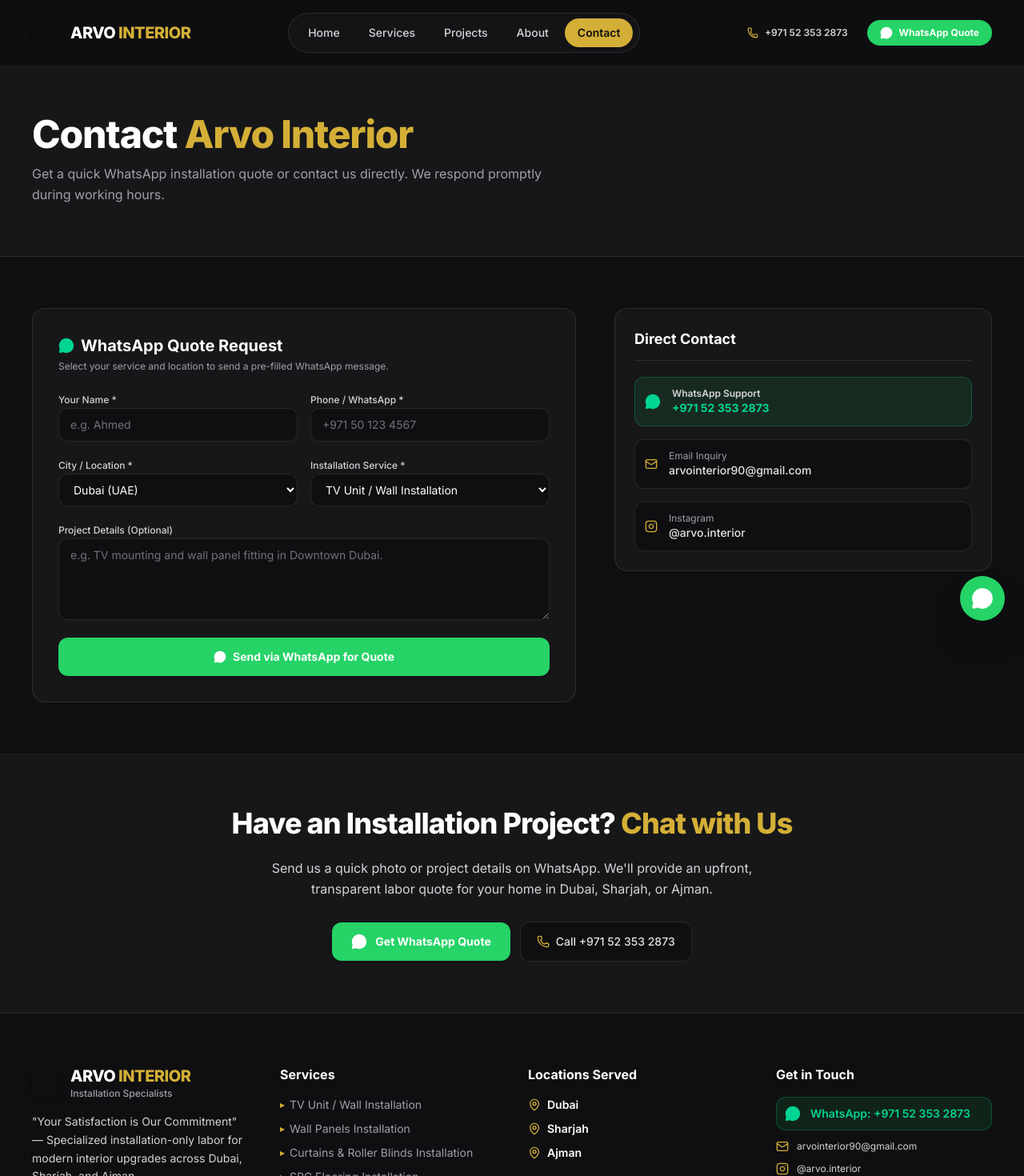
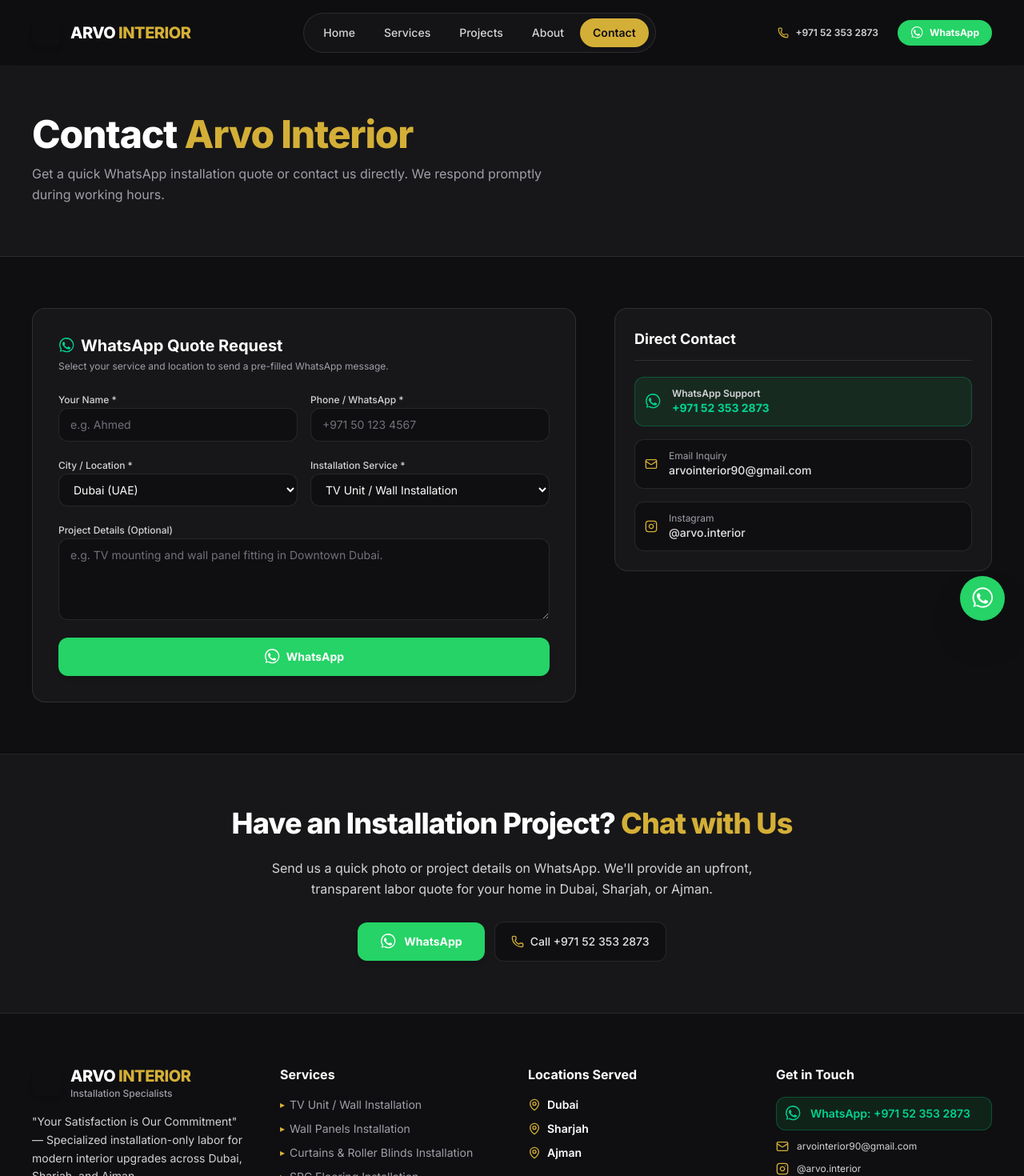
Before and after one commit to ALI-creator307/arvo-interior, a Next.js app: page /contact in a window 1280 px wide. Shown: the top 1470 px of the page at 80% size. Built offline with nearby package versions, Linux system fonts and the light colour scheme.

Commit message:
fix: update WhatsApp icons to official SVG logo and streamline button labels

```diff
--- a/app/contact/page.tsx
+++ b/app/contact/page.tsx
@@ -2,7 +2,8 @@
 
 import React, { useState } from "react";
 import { BUSINESS_INFO, SERVICES, CITIES, getWhatsAppLink } from "@/lib/constants";
-import { MessageCircle, Mail } from "lucide-react";
+import { Mail } from "lucide-react";
+import { WhatsAppIcon } from "@/components/WhatsAppIcon";
 import CTASection from "@/components/CTASection";
 
 function InstagramIcon({ className = "w-5 h-5" }: { className?: string }) {
@@ -59,7 +60,7 @@ Details: ${formData.message || "I would like a quote for installation labor."}`;
           <div className="lg:col-span-7 rounded-2xl bg-charcoal-900 p-6 sm:p-8 border border-white/10 space-y-5">
             <div>
               <h2 className="text-xl font-bold text-white flex items-center gap-2">
-                <MessageCircle className="w-5 h-5 text-emerald-400 fill-current" />
+                <WhatsAppIcon className="w-5 h-5 text-emerald-400" />
                 <span>WhatsApp Quote Request</span>
               </h2>
               <p className="text-xs text-zinc-400 mt-1">
@@ -141,8 +142,8 @@ Details: ${formData.message || "I would like a quote for installation labor."}`;
                 type="submit"
                 className="w-full py-3.5 rounded-xl bg-emerald-whatsapp text-white font-bold text-sm hover:bg-emerald-600 transition-all flex items-center justify-center gap-2 shadow-md"
               >
-                <MessageCircle className="w-4 h-4 fill-current" />
-                <span>Send via WhatsApp for Quote</span>
+                <WhatsAppIcon className="w-5 h-5" />
+                <span>WhatsApp</span>
               </button>
             </form>
           </div>
@@ -162,7 +163,7 @@ Details: ${formData.message || "I would like a quote for installation labor."}`;
                     rel="noopener noreferrer"
                     className="flex items-center gap-3.5 p-3 rounded-xl bg-emerald-whatsapp/10 border border-emerald-500/30 text-emerald-400 hover:bg-emerald-whatsapp hover:text-white transition-all font-semibold"
                   >
-                    <MessageCircle className="w-5 h-5 shrink-0 fill-current" />
+                    <WhatsAppIcon className="w-5 h-5 shrink-0" />
                     <div>
                       <p className="text-xs text-zinc-300">WhatsApp Support</p>
                       <p className="text-sm font-bold">{BUSINESS_INFO.phone}</p>
--- a/app/services/page.tsx
+++ b/app/services/page.tsx
@@ -1,7 +1,8 @@
 import React from "react";
 import Image from "next/image";
-import { SERVICES, BUSINESS_INFO, getWhatsAppLink } from "@/lib/constants";
-import { MessageCircle, Check, Tv, Layers, Blinds, Grid, Paintbrush } from "lucide-react";
+import { SERVICES, getWhatsAppLink } from "@/lib/constants";
+import { Check, Tv, Layers, Blinds, Grid, Paintbrush } from "lucide-react";
+import { WhatsAppIcon } from "@/components/WhatsAppIcon";
 import CTASection from "@/components/CTASection";
 
 export const metadata = {
@@ -100,8 +101,8 @@ export default function ServicesPage() {
                       rel="noopener noreferrer"
                       className="inline-flex items-center justify-center gap-2 px-5 py-3 rounded-xl font-bold bg-emerald-whatsapp text-white text-xs sm:text-sm hover:bg-emerald-600 transition-all shadow-md"
                     >
-                      <MessageCircle className="w-4 h-4 fill-current" />
-                      <span>Request {service.title} Quote</span>
+                      <WhatsAppIcon className="w-4 h-4" />
+                      <span>WhatsApp</span>
                     </a>
                   </div>
                 </div>
--- a/components/CTASection.tsx
+++ b/components/CTASection.tsx
@@ -1,5 +1,6 @@
 import React from "react";
-import { MessageCircle, Phone } from "lucide-react";
+import { Phone } from "lucide-react";
+import { WhatsAppIcon } from "@/components/WhatsAppIcon";
 import { BUSINESS_INFO, getWhatsAppLink } from "@/lib/constants";
 
 export default function CTASection() {
@@ -23,10 +24,10 @@ export default function CTASection() {
             href={ctaWhatsappUrl}
             target="_blank"
             rel="noopener noreferrer"
-            className="w-full sm:w-auto flex items-center justify-center gap-2.5 px-6 py-3.5 rounded-xl text-sm font-bold bg-emerald-whatsapp text-white hover:bg-emerald-600 transition-all shadow-md"
+            className="w-full sm:w-auto flex items-center justify-center gap-2.5 px-7 py-3.5 rounded-xl text-sm font-bold bg-emerald-whatsapp text-white hover:bg-emerald-600 transition-all shadow-md"
           >
-            <MessageCircle className="w-5 h-5 fill-current" />
-            <span>Get WhatsApp Quote</span>
+            <WhatsAppIcon className="w-5 h-5" />
+            <span>WhatsApp</span>
           </a>
 
           <a
--- a/components/CitiesServed.tsx
+++ b/components/CitiesServed.tsx
@@ -1,6 +1,7 @@
 import React from "react";
 import { CITIES, getWhatsAppLink } from "@/lib/constants";
-import { MapPin, MessageCircle } from "lucide-react";
+import { MapPin } from "lucide-react";
+import { WhatsAppIcon } from "@/components/WhatsAppIcon";
 
 export default function CitiesServed() {
   return (
@@ -53,8 +54,8 @@ export default function CitiesServed() {
                     rel="noopener noreferrer"
                     className="w-full flex items-center justify-center gap-2 py-2.5 px-4 rounded-xl text-xs font-bold bg-emerald-whatsapp text-white hover:bg-emerald-600 hover:scale-[1.02] transition-all"
                   >
-                    <MessageCircle className="w-4 h-4 fill-current" />
-                    <span>Request {city.name} Quote</span>
+                    <WhatsAppIcon className="w-4 h-4" />
+                    <span>WhatsApp</span>
                   </a>
                 </div>
               </div>
--- a/components/Footer.tsx
+++ b/components/Footer.tsx
@@ -1,6 +1,7 @@
 import React from "react";
 import Link from "next/link";
-import { MessageCircle, Mail, MapPin } from "lucide-react";
+import { Mail, MapPin } from "lucide-react";
+import { WhatsAppIcon } from "@/components/WhatsAppIcon";
 import { BUSINESS_INFO, SERVICES, CITIES, getWhatsAppLink } from "@/lib/constants";
 
 function InstagramIcon({ className = "w-4 h-4" }: { className?: string }) {
@@ -94,7 +95,7 @@ export default function Footer() {
                   rel="noopener noreferrer"
                   className="flex items-center gap-3 p-2.5 rounded-xl bg-emerald-whatsapp/10 border border-emerald-500/30 text-emerald-400 hover:bg-emerald-whatsapp hover:text-white transition-all font-semibold"
                 >
-                  <MessageCircle className="w-5 h-5 shrink-0 fill-current" />
+                  <WhatsAppIcon className="w-5 h-5 shrink-0" />
                   <span>WhatsApp: {BUSINESS_INFO.phone}</span>
                 </a>
               </li>
--- a/components/Header.tsx
+++ b/components/Header.tsx
@@ -3,7 +3,8 @@
 import React, { useState, useEffect } from "react";
 import Link from "next/link";
 import { usePathname } from "next/navigation";
-import { Menu, X, MessageCircle, Phone } from "lucide-react";
+import { Menu, X, Phone } from "lucide-react";
+import { WhatsAppIcon } from "@/components/WhatsAppIcon";
 import { BUSINESS_INFO, getWhatsAppLink } from "@/lib/constants";
 
 export default function Header() {
@@ -33,10 +34,11 @@ export default function Header() {
 
   return (
     <header
-      className={`fixed top-0 left-0 right-0 z-40 transition-all duration-300 ${isScrolled
+      className={`fixed top-0 left-0 right-0 z-40 transition-all duration-300 ${
+        isScrolled
           ? "glass-header py-3 shadow-xl"
           : "bg-charcoal-950/90 backdrop-blur-md py-4 border-b border-white/5"
-        }`}
+      }`}
     >
       <div className="max-w-[1400px] mx-auto px-4 sm:px-6 lg:px-10 flex items-center justify-between">
         {/* Brand Logo */}
@@ -59,10 +61,11 @@ export default function Header() {
               <Link
                 key={link.name}
                 href={link.href}
-                className={`px-4 py-2 rounded-full text-sm font-medium transition-all ${isActive
+                className={`px-4 py-2 rounded-full text-sm font-medium transition-all ${
+                  isActive
                     ? "bg-gold-500 text-charcoal-950 font-semibold shadow-sm"
                     : "text-zinc-300 hover:text-white hover:bg-white/5"
-                  }`}
+                }`}
               >
                 {link.name}
               </Link>
@@ -84,10 +87,10 @@ export default function Header() {
             href={headerWhatsappUrl}
             target="_blank"
             rel="noopener noreferrer"
-            className="flex items-center gap-2 px-4 py-2 rounded-full text-xs font-bold bg-emerald-whatsapp text-white whatsapp-glow hover:bg-emerald-600 transition-all hover:scale-105 active:scale-95"
+            className="flex items-center gap-2 px-4 py-2 rounded-full text-xs font-bold bg-emerald-whatsapp text-white hover:bg-emerald-600 transition-all hover:scale-105 active:scale-95"
           >
-            <MessageCircle className="w-4 h-4 fill-current" />
-            <span>WhatsApp Quote</span>
+            <WhatsAppIcon className="w-4 h-4" />
+            <span>WhatsApp</span>
           </a>
         </div>
 
@@ -112,10 +115,11 @@ export default function Header() {
                   key={link.name}
                   href={link.href}
                   onClick={() => setIsMobileMenuOpen(false)}
-                  className={`px-4 py-3 rounded-xl text-base font-medium transition-all ${isActive
+                  className={`px-4 py-3 rounded-xl text-base font-medium transition-all ${
+                    isActive
                       ? "bg-gold-500 text-charcoal-950 font-bold"
                       : "text-zinc-200 hover:bg-white/5 hover:text-gold-400"
-                    }`}
+                  }`}
                 >
                   {link.name}
                 </Link>
@@ -129,10 +133,10 @@ export default function Header() {
               target="_blank"
               rel="noopener noreferrer"
               onClick={() => setIsMobileMenuOpen(false)}
-              className="w-full flex items-center justify-center gap-2 py-3.5 rounded-xl font-bold bg-emerald-whatsapp text-white whatsapp-glow"
+              className="w-full flex items-center justify-center gap-2 py-3.5 rounded-xl font-bold bg-emerald-whatsapp text-white"
             >
-              <MessageCircle className="w-5 h-5 fill-current" />
-              <span>Chat on WhatsApp</span>
+              <WhatsAppIcon className="w-5 h-5" />
+              <span>WhatsApp</span>
             </a>
 
             <a
--- a/components/Hero.tsx
+++ b/components/Hero.tsx
@@ -2,7 +2,8 @@
 
 import React from "react";
 import Image from "next/image";
-import { MessageCircle, ArrowRight, Check } from "lucide-react";
+import { ArrowRight, Check } from "lucide-react";
+import { WhatsAppIcon } from "@/components/WhatsAppIcon";
 import { BUSINESS_INFO, getWhatsAppLink } from "@/lib/constants";
 
 export default function Hero() {
@@ -16,7 +17,7 @@ export default function Hero() {
         <div className="grid grid-cols-1 lg:grid-cols-12 gap-10 lg:gap-12 items-center">
           {/* Left Column: Heading, Subheadline & CTAs */}
           <div className="lg:col-span-7 space-y-5 text-left">
-            {/* Main Dominant Heading - Explicit Mobile Base text-4xl */}
+            {/* Main Dominant Heading */}
             <h1 className="text-4xl sm:text-5xl md:text-6xl lg:text-7xl font-extrabold tracking-tight text-white leading-[1.1] sm:leading-tight">
               Interior Installation Services in{" "}
               <span className="text-gold-500">Dubai, Sharjah & Ajman</span>
@@ -53,10 +54,10 @@ export default function Hero() {
                 href={heroWhatsappUrl}
                 target="_blank"
                 rel="noopener noreferrer"
-                className="flex items-center justify-center gap-2.5 px-6 py-3.5 rounded-xl text-sm sm:text-base font-bold bg-emerald-whatsapp text-white hover:bg-emerald-600 hover:scale-[1.02] transition-all shadow-md"
+                className="flex items-center justify-center gap-2.5 px-7 py-3.5 rounded-xl text-sm sm:text-base font-bold bg-emerald-whatsapp text-white hover:bg-emerald-600 hover:scale-[1.02] transition-all shadow-md"
               >
-                <MessageCircle className="w-5 h-5 fill-current" />
-                <span>Get Free WhatsApp Quote</span>
+                <WhatsAppIcon className="w-5 h-5" />
+                <span>WhatsApp</span>
               </a>
 
               <a
@@ -69,7 +70,7 @@ export default function Hero() {
             </div>
           </div>
 
-          {/* Right Column: Hero Image Frame (Clean image display with caption below) */}
+          {/* Right Column: Hero Image Frame */}
           <div className="lg:col-span-5 space-y-3">
             <div className="relative rounded-2xl overflow-hidden bg-charcoal-900 border border-white/10 shadow-xl">
               <div className="relative aspect-[4/3] sm:aspect-[4/5] w-full overflow-hidden">
--- a/components/ProjectGalleryPreview.tsx
+++ b/components/ProjectGalleryPreview.tsx
@@ -4,7 +4,8 @@ import React, { useState } from "react";
 import Image from "next/image";
 import Link from "next/link";
 import { PROJECT_GALLERY, getWhatsAppLink } from "@/lib/constants";
-import { MessageCircle, ArrowRight, X } from "lucide-react";
+import { ArrowRight, X } from "lucide-react";
+import { WhatsAppIcon } from "@/components/WhatsAppIcon";
 
 export default function ProjectGalleryPreview() {
   const [activeCategory, setActiveCategory] = useState("all");
@@ -64,7 +65,7 @@ export default function ProjectGalleryPreview() {
           ))}
         </div>
 
-        {/* Gallery Grid (Clean image display with title & category BELOW image) */}
+        {/* Gallery Grid */}
         <div className="grid grid-cols-1 sm:grid-cols-2 lg:grid-cols-3 gap-6">
           {filteredProjects.map((project) => (
             <div
@@ -135,8 +136,8 @@ export default function ProjectGalleryPreview() {
                   rel="noopener noreferrer"
                   className="px-5 py-3 rounded-xl bg-emerald-whatsapp text-white font-bold text-xs flex items-center justify-center gap-2 hover:scale-[1.02] transition-transform"
                 >
-                  <MessageCircle className="w-4 h-4 fill-current" />
-                  <span>Request Similar Quote</span>
+                  <WhatsAppIcon className="w-4 h-4" />
+                  <span>WhatsApp</span>
                 </a>
               </div>
             </div>
--- a/components/ServicesGrid.tsx
+++ b/components/ServicesGrid.tsx
@@ -1,7 +1,8 @@
 import React from "react";
 import Image from "next/image";
 import Link from "next/link";
-import { Tv, Layers, Blinds, Grid, Paintbrush, MessageCircle, ArrowRight } from "lucide-react";
+import { Tv, Layers, Blinds, Grid, Paintbrush, ArrowRight } from "lucide-react";
+import { WhatsAppIcon } from "@/components/WhatsAppIcon";
 import { SERVICES, getWhatsAppLink } from "@/lib/constants";
 
 const ICON_MAP = {
@@ -71,8 +72,8 @@ export default function ServicesGrid() {
                       rel="noopener noreferrer"
                       className="flex-1 flex items-center justify-center gap-2 py-2.5 px-3 rounded-lg text-xs font-bold bg-emerald-whatsapp text-white hover:bg-emerald-600 transition-all"
                     >
-                      <MessageCircle className="w-3.5 h-3.5 fill-current" />
-                      <span>WhatsApp Quote</span>
+                      <WhatsAppIcon className="w-4 h-4" />
+                      <span>WhatsApp</span>
                     </a>
 
                     <Link
--- a/components/WhatsAppFloatingButton.tsx
+++ b/components/WhatsAppFloatingButton.tsx
@@ -1,7 +1,7 @@
 "use client";
 
 import React, { useState } from "react";
-import { MessageCircle } from "lucide-react";
+import { WhatsAppIcon } from "@/components/WhatsAppIcon";
 import { BUSINESS_INFO, getWhatsAppLink } from "@/lib/constants";
 
 export default function WhatsAppFloatingButton() {
@@ -12,13 +12,13 @@ export default function WhatsAppFloatingButton() {
 
   return (
     <div className="fixed bottom-6 right-6 z-50 flex items-center gap-3">
-      {/* Small Tooltip Bubble (visible on hover/focus or touch toggle) */}
+      {/* Tooltip Bubble */}
       <div
         className={`hidden md:inline-flex items-center px-3.5 py-1.5 rounded-xl text-xs font-semibold bg-charcoal-900 text-gold-300 border border-gold-500/30 shadow-xl transition-all duration-200 ${
           showTooltip ? "opacity-100 translate-x-0" : "opacity-0 translate-x-2 pointer-events-none"
         }`}
       >
-        <span>Chat with us on WhatsApp</span>
+        <span>WhatsApp</span>
       </div>
 
       {/* Clean Circular Floating Button */}
@@ -31,9 +31,9 @@ export default function WhatsAppFloatingButton() {
         onFocus={() => setShowTooltip(true)}
         onBlur={() => setShowTooltip(false)}
         aria-label="Chat on WhatsApp with Arvo Interior"
-        className="relative group flex items-center justify-center w-14 h-14 bg-emerald-whatsapp text-white rounded-full whatsapp-glow hover:scale-105 active:scale-95 transition-all duration-300 shadow-2xl"
+        className="relative group flex items-center justify-center w-14 h-14 bg-emerald-whatsapp text-white rounded-full hover:scale-105 active:scale-95 transition-all duration-300 shadow-2xl"
       >
-        <MessageCircle className="w-7 h-7 fill-current" />
+        <WhatsAppIcon className="w-7 h-7" />
       </a>
     </div>
   );
--- /dev/null
+++ b/components/WhatsAppIcon.tsx
@@ -0,0 +1,14 @@
+import React from "react";
+
+export function WhatsAppIcon({ className = "w-5 h-5" }: { className?: string }) {
+  return (
+    <svg
+      className={className}
+      viewBox="0 0 24 24"
+      fill="currentColor"
+      aria-hidden="true"
+    >
+      <path d="M17.472 14.382c-.297-.149-1.758-.867-2.03-.967-.273-.099-.471-.148-.67.15-.197.297-.767.966-.94 1.164-.173.199-.347.223-.644.075-.297-.15-1.255-.463-2.39-1.475-.883-.788-1.48-1.761-1.653-2.059-.173-.297-.018-.458.13-.606.134-.133.297-.347.446-.521.151-.172.2-.296.3-.495.099-.198.05-.372-.025-.521-.075-.148-.669-1.611-.916-2.206-.242-.579-.487-.501-.669-.51l-.57-.01c-.198 0-.52.074-.792.372s-1.04 1.016-1.04 2.479 1.065 2.876 1.213 3.074c.149.198 2.095 3.2 5.076 4.487.709.306 1.263.489 1.694.626.712.226 1.36.194 1.872.118.571-.085 1.758-.719 2.006-1.413.248-.695.248-1.29.173-1.414-.074-.124-.272-.198-.57-.347m-5.421 7.461c-1.928 0-3.817-.518-5.463-1.498l-.392-.233-4.062 1.065 1.084-3.96-.255-.407c-1.077-1.714-1.646-3.702-1.646-5.742 0-6.027 4.903-10.93 10.93-10.93 2.918 0 5.662 1.136 7.726 3.201 2.063 2.064 3.2 4.808 3.2 7.727 0 6.028-4.903 10.93-10.929 10.93m0-20.123c-5.073 0-9.2 4.127-9.2 9.2 0 1.956.616 3.864 1.768 5.441l.245.337-.732 2.673 2.736-.717.327.194c1.516.902 3.272 1.378 5.056 1.378 5.073 0 9.2-4.127 9.2-9.2s-4.127-9.2-9.2-9.2z"/>
+    </svg>
+  );
+}
```
